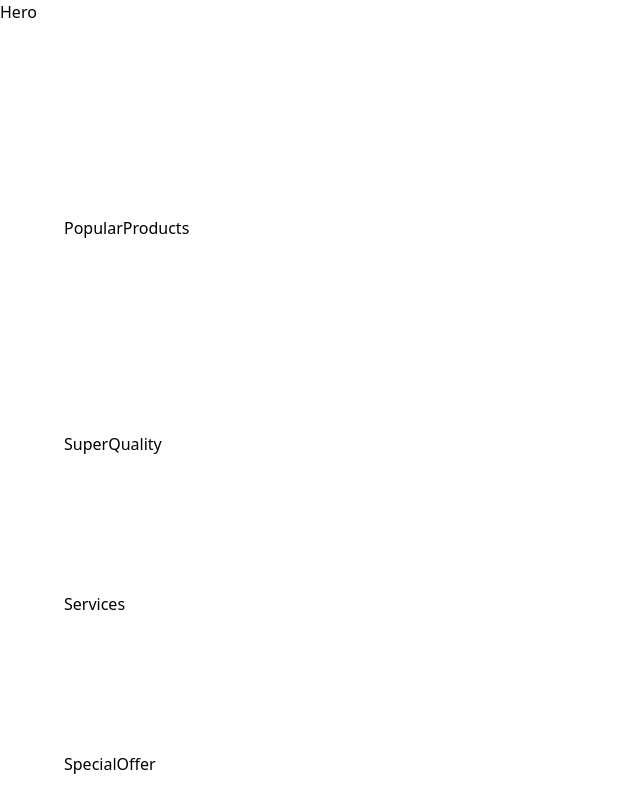
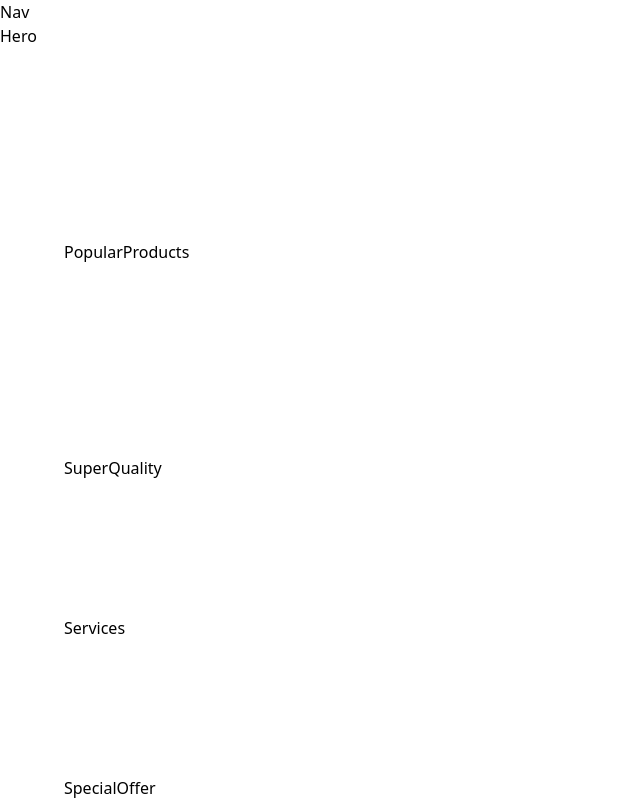
Before and after one commit to reuben-germain/nike, a React (Vite) app: page / in a window 1280 px wide. Shown: the top 800 px of the page, without its empty margins (0-640 px from the left). Built offline with nearby package versions, Linux system fonts and the light colour scheme; a web font is replaced by a local one.

Commit message:
added a Nav component

```diff
--- a/src/App.jsx
+++ b/src/App.jsx
@@ -1,8 +1,9 @@
 import { CustomerReviews, Footer, Hero, PopularProducts, Services, SpecialOffer, Subscribe, SuperQuality } from "./sections";
+import Nav from './components/Nav';
 
 const App = () => (
   <main className="relative">
-    {/* <Nav/> */}
+    <Nav/>
     <section className="xl:padding-1 wide:padding-r padding-b">
       <Hero/>
     </section>
--- /dev/null
+++ b/src/components/Nav.jsx
@@ -0,0 +1,7 @@
+const Nav = () => {
+  return (
+    <div>Nav</div>
+  )
+}
+
+export default Nav
```
